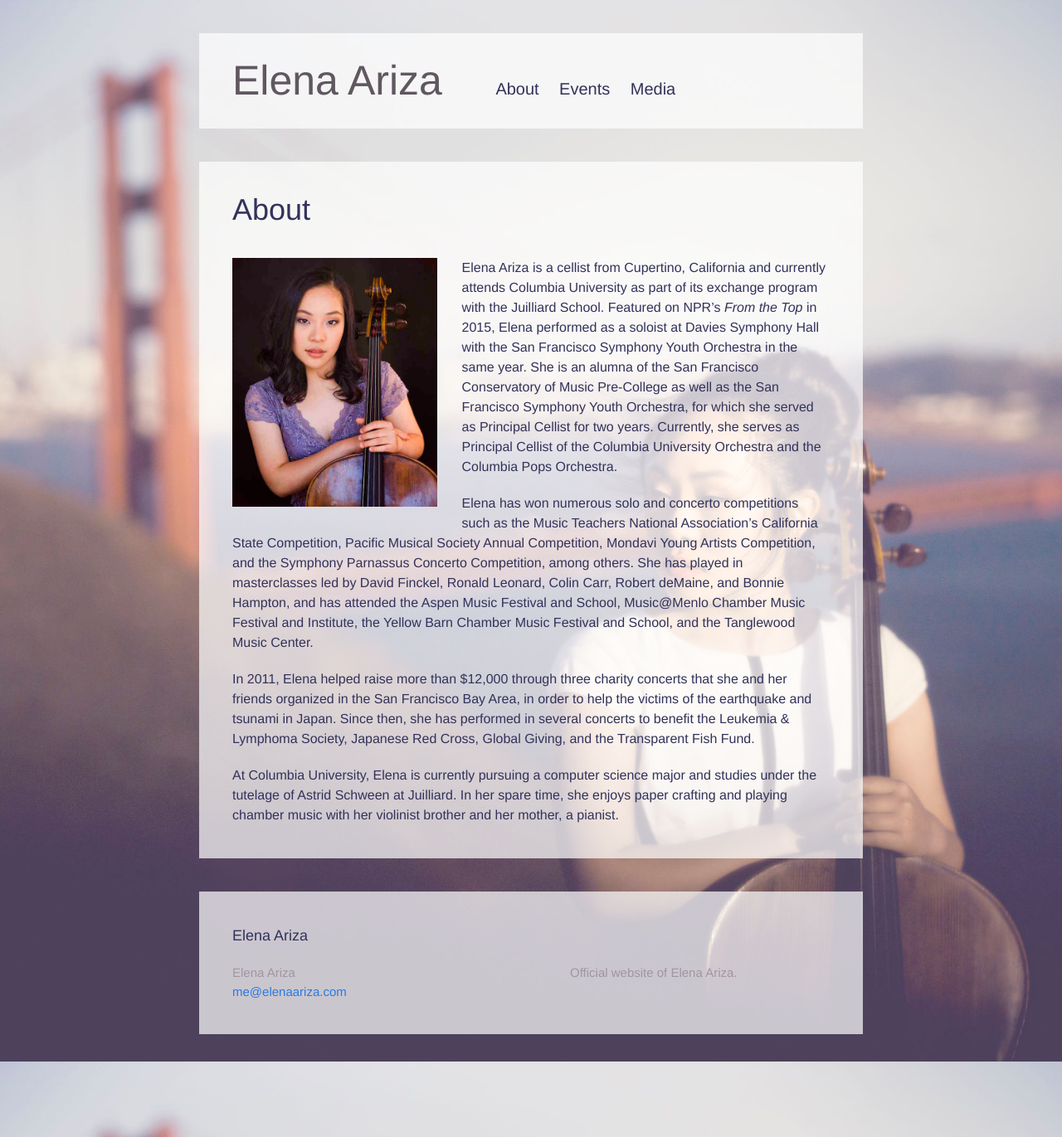
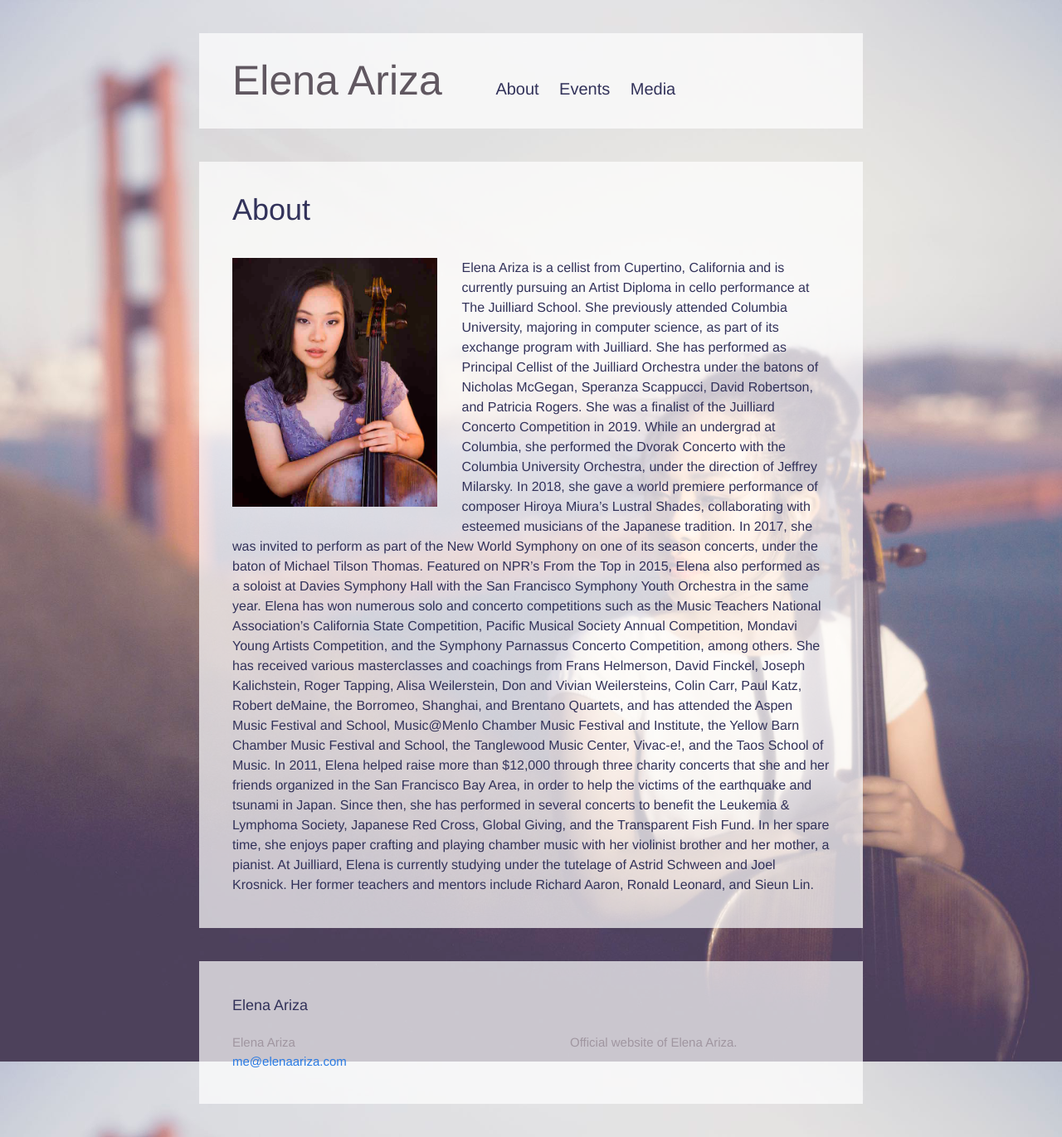
Before and after one commit to dawnstar63/dawnstar63.github.io, a Jekyll site: the page built from about.md, in a window 1280 px wide. Shown: the whole page at 83% size. Built offline with Jekyll 4.4.1, drawn with Linux system fonts in a browser that asks for light colours; nearby versions of some CDN libraries.

Commit message:
updated about/bio to 2021 version

```diff
--- a/about.md
+++ b/about.md
@@ -7,10 +7,8 @@ order: 1
 
 <img style="float: left;" height = "300" src="/img/Elena Ariza small.jpeg">
 
-Elena Ariza is a cellist from Cupertino, California and currently attends Columbia University as part of its exchange program with the Juilliard School. Featured on NPR’s _From the Top_ in 2015, Elena performed as a soloist at Davies Symphony Hall with the San Francisco Symphony Youth Orchestra in the same year. She is an alumna of the San Francisco Conservatory of Music Pre-College as well as the San Francisco Symphony Youth Orchestra, for which she served as Principal Cellist for two years. Currently, she serves as Principal Cellist of the Columbia University Orchestra and the Columbia Pops Orchestra.
-
-Elena has won numerous solo and concerto competitions such as the Music Teachers National Association’s California State Competition, Pacific Musical Society Annual Competition, Mondavi Young Artists Competition, and the Symphony Parnassus Concerto Competition, among others. She has played in masterclasses led by David Finckel, Ronald Leonard, Colin Carr, Robert deMaine, and Bonnie Hampton, and has attended the Aspen Music Festival and School, Music@Menlo Chamber Music Festival and Institute, the Yellow Barn Chamber Music Festival and School, and the Tanglewood Music Center.
-
-In 2011, Elena helped raise more than $12,000 through three charity concerts that she and her friends organized in the San Francisco Bay Area, in order to help the victims of the earthquake and tsunami in Japan. Since then, she has performed in several concerts to benefit the Leukemia & Lymphoma Society, Japanese Red Cross, Global Giving, and the Transparent Fish Fund.
-
-At Columbia University, Elena is currently pursuing a computer science major and studies under the tutelage of Astrid Schween at Juilliard. In her spare time, she enjoys paper crafting and playing chamber music with her violinist brother and her mother, a pianist.
+Elena Ariza is a cellist from Cupertino, California and is currently pursuing an Artist Diploma in cello performance at The Juilliard School. She previously attended Columbia University, majoring in computer science, as part of its exchange program with Juilliard. She has performed as Principal Cellist of the Juilliard Orchestra under the batons of Nicholas McGegan, Speranza Scappucci, David Robertson, and Patricia Rogers. She was a finalist of the Juilliard Concerto Competition in 2019.
+While an undergrad at Columbia, she performed the Dvorak Concerto with the Columbia University Orchestra, under the direction of Jeffrey Milarsky. In 2018, she gave a world premiere performance of composer Hiroya Miura’s Lustral Shades, collaborating with esteemed musicians of the Japanese tradition. In 2017, she was invited to perform as part of the New World Symphony on one of its season concerts, under the baton of Michael Tilson Thomas. Featured on NPR’s From the Top in 2015, Elena also performed as a soloist at Davies Symphony Hall with the San Francisco Symphony Youth Orchestra in the same year.
+Elena has won numerous solo and concerto competitions such as the Music Teachers National Association’s California State Competition, Pacific Musical Society Annual Competition, Mondavi Young Artists Competition, and the Symphony Parnassus Concerto Competition, among others. She has received various masterclasses and coachings from Frans Helmerson, David Finckel, Joseph Kalichstein, Roger Tapping, Alisa Weilerstein, Don and Vivian Weilersteins, Colin Carr, Paul Katz, Robert deMaine, the Borromeo, Shanghai, and Brentano Quartets, and has attended the Aspen Music Festival and School, Music@Menlo Chamber Music Festival and Institute, the Yellow Barn Chamber Music Festival and School, the Tanglewood Music Center, Vivac-e!, and the Taos School of Music.
+In 2011, Elena helped raise more than $12,000 through three charity concerts that she and her friends organized in the San Francisco Bay Area, in order to help the victims of the earthquake and tsunami in Japan. Since then, she has performed in several concerts to benefit the Leukemia & Lymphoma Society, Japanese Red Cross, Global Giving, and the Transparent Fish Fund. In her spare time, she enjoys paper crafting and playing chamber music with her violinist brother and her mother, a pianist.
+At Juilliard, Elena is currently studying under the tutelage of Astrid Schween and Joel Krosnick. Her former teachers and mentors include Richard Aaron, Ronald Leonard, and Sieun Lin.
```
